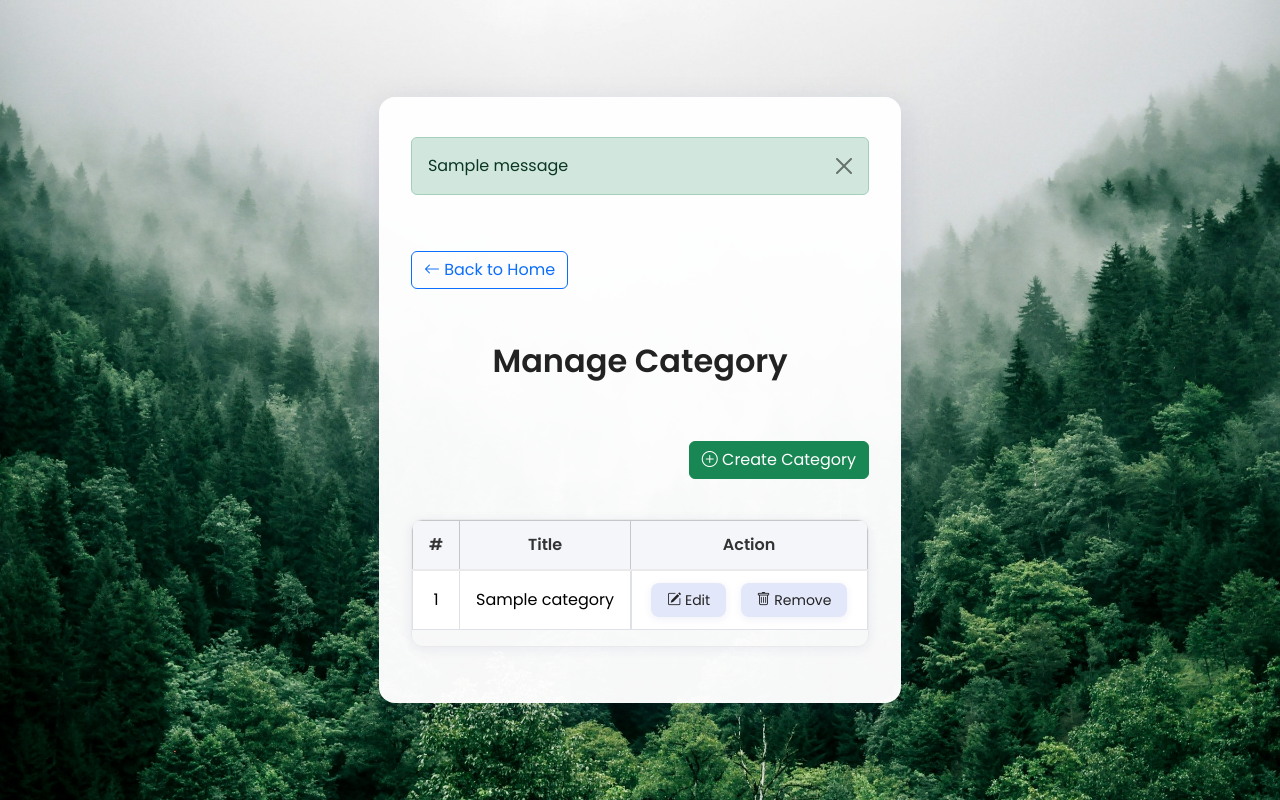
After one commit to rezadrakhshan/RezaDerakhshanFolio, a Django app: page /dashboard/categories/ in a window 1280 px wide. The commit adds this page. Run offline with Django 5.2, Linux system fonts and the light colour scheme; a user stored in the database is signed in; tables that the repository leaves empty hold one stand-in row (values such as "Sample post"); one stand-in notice (Sample message) is shown; some libraries are stand-ins or nearby versions.

Commit message:
feat(dashboard-category): developed functions for category crud operation

```diff
--- a/dashboard/urls.py
+++ b/dashboard/urls.py
@@ -19,4 +19,8 @@ urlpatterns = [
     path("educations/create/", views.education_create_page, name="education-create"),
     path("educations/edit/<int:education_id>/", views.education_edit_page, name="education-edit"),
     path("educations/delete/<int:education_id>/", views.education_delete_page, name="education-delete"),
+    path("categories/", views.category_page, name="categories"),
+    path("categories/create/", views.category_create_page, name="category-create"),
+    path("categories/edit/<str:category_id>/", views.category_edit_page, name="category-edit"),
+    path("categories/delete/<str:category_id>/", views.category_delete_page, name="category-delete"),
 ]
--- a/dashboard/views.py
+++ b/dashboard/views.py
@@ -208,3 +208,40 @@ def education_delete_page(request, education_id):
         education.delete()
         messages.success(request, "Education deleted successfully")
         return redirect("dashboard:educations")
+
+@login_required(login_url="dashboard:login")
+def category_page(request):
+    categories = Category.objects.all()
+    return render(request, "admin/pages/category.html", {"categories": categories})
+
+@login_required(login_url="dashboard:login")
+def category_create_page(request):
+    if request.method == "POST":
+        title = request.POST.get("title")
+        if title:
+            category = Category(title=title)
+            category.save()
+            messages.success(request, "Category created successfully")
+            return redirect("dashboard:categories")
+        else:
+            messages.error(request, "Title is required")
+            return redirect("dashboard:category-create")
+
+@login_required(login_url="dashboard:login")
+def category_edit_page(request, category_id):
+    category = Category.objects.get(slug=category_id)
+    if request.method == "POST":
+        title = request.POST.get("title")
+        if title:
+            category.title = title
+            category.save()
+            messages.success(request, "Category updated successfully")
+            return redirect("dashboard:categories")
+
+@login_required(login_url="dashboard:login")
+def category_delete_page(request, category_id):
+    category = Category.objects.get(slug=category_id)
+    if request.method == "POST":
+        category.delete()
+        messages.success(request, "Category deleted successfully")
+        return redirect("dashboard:categories")
--- a/templates/admin/index.html
+++ b/templates/admin/index.html
@@ -22,7 +22,7 @@
         <li><a href="{% url "dashboard:experiences" %}"><i class="bi bi-briefcase"></i> Manage Experience</a></li>
         <li><a href="{% url "dashboard:educations" %}"><i class="bi bi-mortarboard"></i> Manage Education</a></li>
         <li><a href="#"><i class="bi bi-chat-left-quote"></i> Manage Testimonial</a></li>
-        <li><a href="#"><i class="bi bi-tags"></i> Manage Category</a></li>
+        <li><a href="{% url "dashboard:categories" %}"><i class="bi bi-tags"></i> Manage Category</a></li>
         <li><a href="#"><i class="bi bi-kanban"></i> Manage Project</a></li>
         <li><a href="{% url "dashboard:logout" %}"><i class="bi bi-box-arrow-right"></i> Logout</a></li>
       </ul>
--- /dev/null
+++ b/templates/admin/pages/category.html
@@ -0,0 +1,124 @@
+{% load static %}
+<!DOCTYPE html>
+<html lang="en">
+    <head>
+        <meta charset="utf-8" />
+        <meta content="width=device-width, initial-scale=1.0" name="viewport" />
+        <title>Manage Category | Admin Panel</title>
+        <link href="{% static 'assets/vendor/bootstrap/css/bootstrap.min.css' %}" rel="stylesheet" />
+        <link href="{% static 'assets/vendor/bootstrap-icons/bootstrap-icons.css' %}" rel="stylesheet" />
+        <link href="{% static 'assets/css/main.css' %}" rel="stylesheet" />
+        <link href="{% static 'assets/admin/index.css' %}" rel="stylesheet" />
+        <link href="{% static 'assets/admin/pages.css' %}" rel="stylesheet" />
+        <link href="https://fonts.googleapis.com" rel="preconnect" />
+        <link href="https://fonts.gstatic.com" rel="preconnect" crossorigin />
+        <link href="https://fonts.googleapis.com/css2?family=Roboto:wght@400;700&family=Poppins:wght@400;600&display=swap" rel="stylesheet" />
+    </head>
+    <body>
+        <div class="skill-panel-card">
+            {% if messages %}
+            <div class="notification-box mb-3">
+                {% for message in messages %}
+                    <div class="alert alert-{{ message.tags }} alert-dismissible fade show" role="alert">
+                        {{ message }}
+                        <button type="button" class="btn-close" data-bs-dismiss="alert" aria-label="Close"></button>
+                    </div>
+                {% endfor %}
+            </div>
+            {% endif %}
+            <a href="{% url 'dashboard:index' %}" class="btn btn-outline-primary back-btn">
+                <i class="bi bi-arrow-left"></i> Back to Home
+            </a>
+            <div class="skill-panel-title">Manage Category</div>
+            <div class="d-flex justify-content-between align-items-center mb-3">
+                <div></div>
+                <button class="btn btn-success" data-bs-toggle="modal" data-bs-target="#createCategoryModal">
+                    <i class="bi bi-plus-circle"></i> Create Category
+                </button>
+            </div>
+            <div class="table-responsive">
+                <table class="table table-bordered table-hover align-middle">
+                    <thead class="table-light">
+                        <tr>
+                            <th>#</th>
+                            <th>Title</th>
+                            <th>Action</th>
+                        </tr>
+                    </thead>
+                    <tbody>
+                        {% for category in categories %}
+                        <tr>
+                            <td>{{ forloop.counter }}</td>
+                            <td>{{ category.title }}</td>
+                            <td class="action-btns d-flex justify-content-center gap-2">
+                                <button class="btn btn-primary btn-sm" data-bs-toggle="modal" data-bs-target="#editCategoryModal{{ forloop.counter }}">
+                                    <i class="bi bi-pencil-square"></i> Edit
+                                </button>
+                                <form method="post" action="{% url "dashboard:category-delete" category.slug %}" style="display: inline">
+                                    {% csrf_token %}
+                                    <button type="submit" class="btn btn-danger btn-sm">
+                                        <i class="bi bi-trash"></i> Remove
+                                    </button>
+                                </form>
+                            </td>
+                        </tr>
+                        <!-- Edit Modal -->
+                        <div class="modal fade" id="editCategoryModal{{ forloop.counter }}" tabindex="-1" aria-labelledby="editCategoryLabel{{ forloop.counter }}" aria-hidden="true">
+                            <div class="modal-dialog">
+                                <div class="modal-content">
+                                    <form method="post" action="{% url "dashboard:category-edit" category.slug %}">
+                                        {% csrf_token %}
+                                        <div class="modal-header">
+                                            <h5 class="modal-title" id="editCategoryLabel{{ forloop.counter }}">Edit Category</h5>
+                                            <button type="button" class="btn-close" data-bs-dismiss="modal" aria-label="Close"></button>
+                                        </div>
+                                        <div class="modal-body">
+                                            <div class="mb-3">
+                                                <label for="categoryTitle{{ forloop.counter }}" class="form-label">Title</label>
+                                                <input type="text" class="form-control" id="categoryTitle{{ forloop.counter }}" name="title" value="{{ category.title }}" required />
+                                            </div>
+                                        </div>
+                                        <div class="modal-footer">
+                                            <button type="button" class="btn btn-secondary" data-bs-dismiss="modal">Cancel</button>
+                                            <button type="submit" class="btn btn-primary">Update</button>
+                                        </div>
+                                    </form>
+                                </div>
+                            </div>
+                        </div>
+                        {% empty %}
+                        <tr>
+                            <td colspan="3" class="text-center">No category records found.</td>
+                        </tr>
+                        {% endfor %}
+                    </tbody>
+                </table>
+            </div>
+            <!-- Create Modal -->
+            <div class="modal fade" id="createCategoryModal" tabindex="-1" aria-labelledby="createCategoryLabel" aria-hidden="true">
+                <div class="modal-dialog">
+                    <div class="modal-content">
+                        <form method="post" action="{% url "dashboard:category-create" %}">
+                            {% csrf_token %}
+                            <div class="modal-header">
+                                <h5 class="modal-title" id="createCategoryLabel">Create Category</h5>
+                                <button type="button" class="btn-close" data-bs-dismiss="modal" aria-label="Close"></button>
+                            </div>
+                            <div class="modal-body">
+                                <div class="mb-3">
+                                    <label for="newCategoryTitle" class="form-label">Title</label>
+                                    <input type="text" class="form-control" id="newCategoryTitle" name="title" required />
+                                </div>
+                            </div>
+                            <div class="modal-footer">
+                                <button type="button" class="btn btn-secondary" data-bs-dismiss="modal">Cancel</button>
+                                <button type="submit" class="btn btn-success">Create</button>
+                            </div>
+                        </form>
+                    </div>
+                </div>
+            </div>
+        </div>
+        <script src="{% static 'assets/vendor/bootstrap/js/bootstrap.bundle.min.js' %}"></script>
+    </body>
+</html>
```
